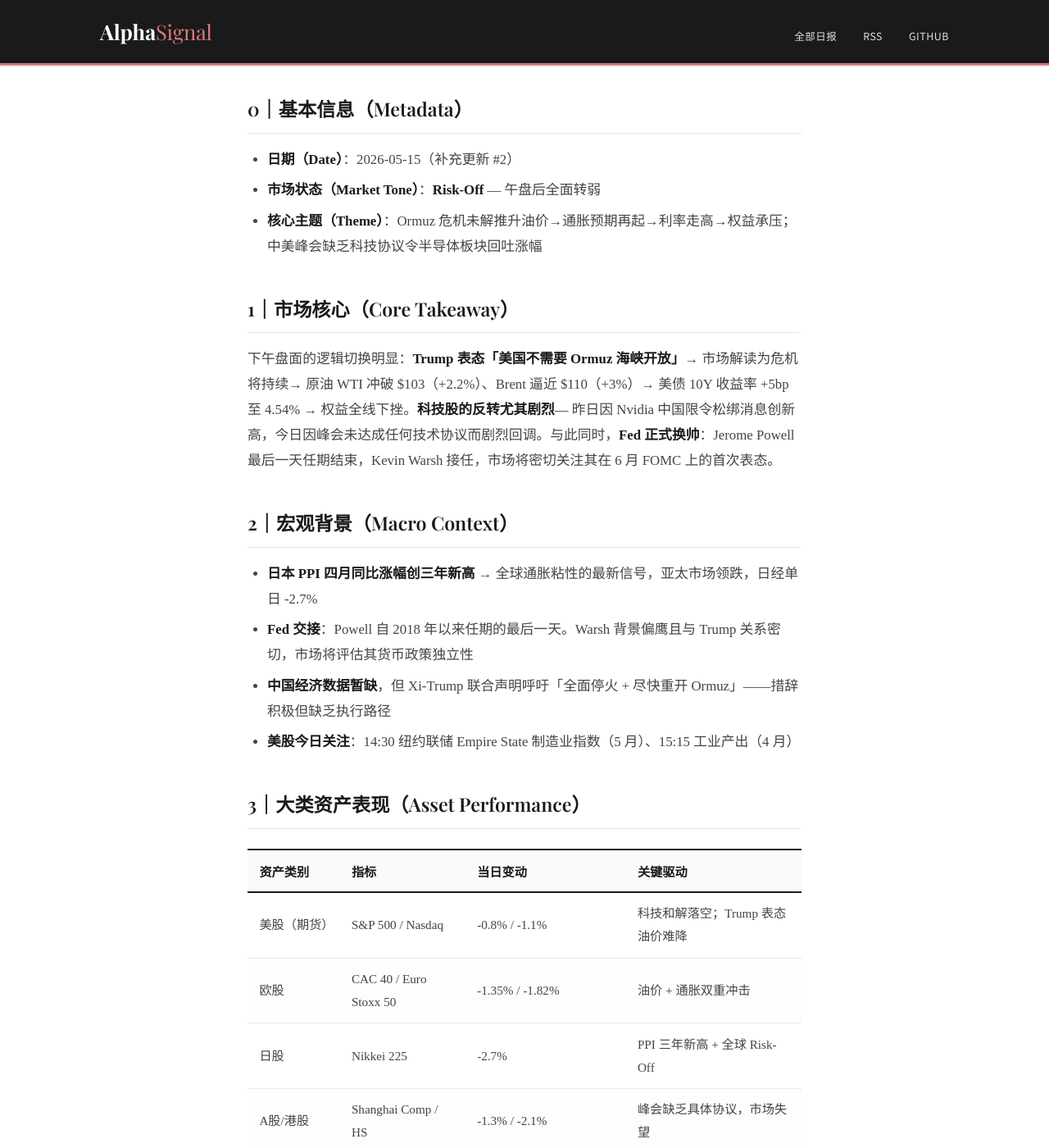
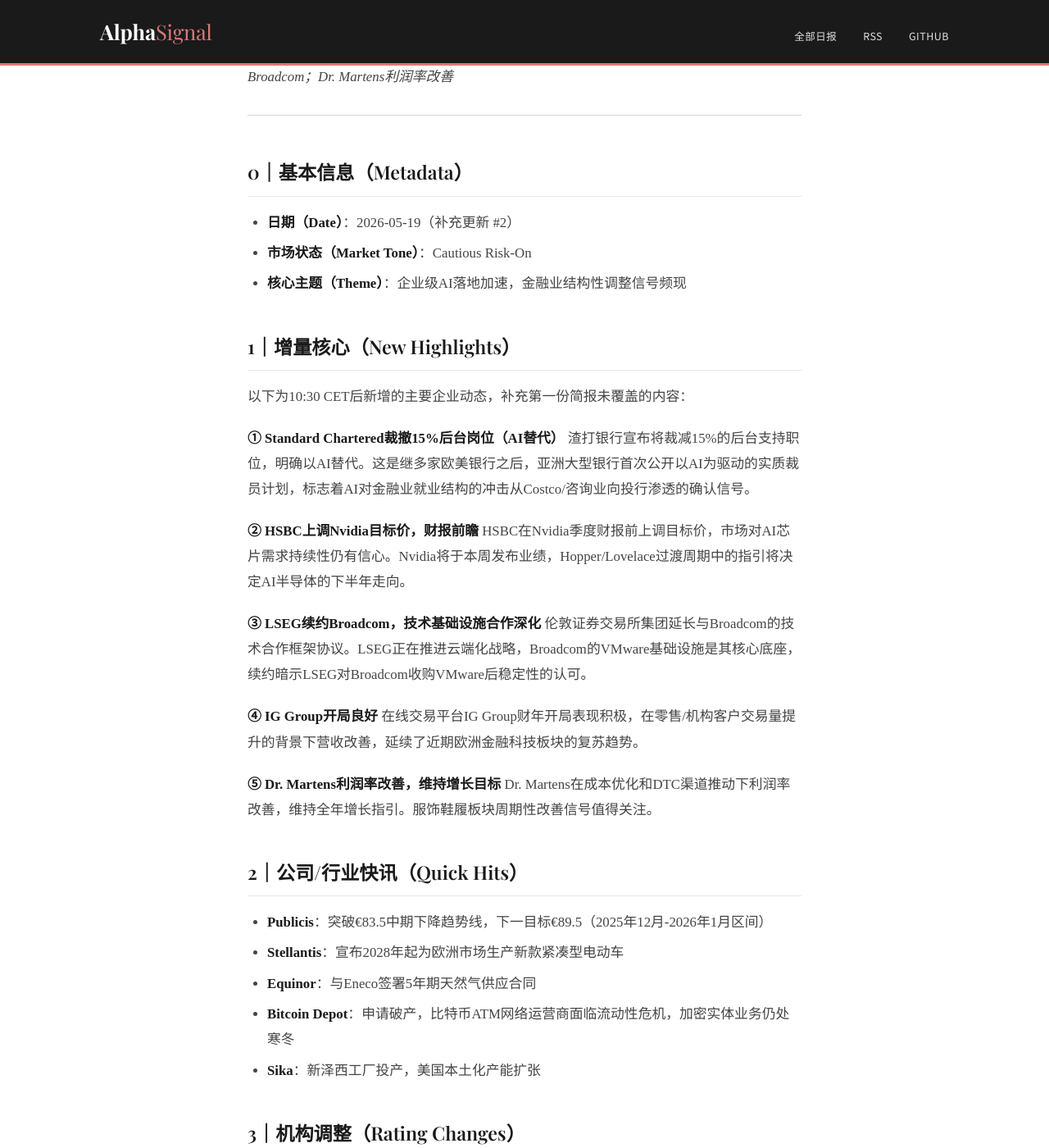
Before and after one commit to tiantiannadaxiong/AlphaSignal, a Jekyll site: the page built from _posts/2026-05-19-saxo-daily-更新-2.md, in a window 1280 px wide and 1400 px high, scrolled down 293 px. Shown: the whole window at 82% size. Built offline with Jekyll 4.4.1, drawn with Linux system fonts in a browser that asks for light colours; some web fonts are replaced; some of the changed text lies outside the part shown.

Commit message:
Revert "chore: consolidate Saxo daily 2026-05-19 — merge all updates into single master report"
This reverts commit de2678114e344b0c081dbfdb282de82a15ee8fd9.

```diff
--- /dev/null
+++ b/_posts/2026-05-19-saxo-daily-更新-2.md
@@ -0,0 +1,53 @@
+---
+layout: post
+title: "2026-05-19 Saxo 补充更新 — SCB裁撤15%后台岗位、HSBC上调Nvidia目标价、LSEG×Broadcom续约"
+date: 2026-05-19 13:00:00 +0800
+venue: "Daily Report"
+description: "Standard Chartered裁撤15%后台（AI替代）；HSBC上调Nvidia目标价；LSEG续约Broadcom；Dr. Martens利润率改善"
+---
+
+## 0｜基本信息（Metadata）
+
+- **日期（Date）**：2026-05-19（补充更新 #2）
+- **市场状态（Market Tone）**：Cautious Risk-On
+- **核心主题（Theme）**：企业级AI落地加速，金融业结构性调整信号频现
+
+## 1｜增量核心（New Highlights）
+
+以下为10:30 CET后新增的主要企业动态，补充第一份简报未覆盖的内容：
+
+**① Standard Chartered裁撤15%后台岗位（AI替代）**
+渣打银行宣布将裁减15%的后台支持职位，明确以AI替代。这是继多家欧美银行之后，亚洲大型银行首次公开以AI为驱动的实质裁员计划，标志着AI对金融业就业结构的冲击从Costco/咨询业向投行渗透的确认信号。
+
+**② HSBC上调Nvidia目标价，财报前瞻**
+HSBC在Nvidia季度财报前上调目标价，市场对AI芯片需求持续性仍有信心。Nvidia将于本周发布业绩，Hopper/Lovelace过渡周期中的指引将决定AI半导体的下半年走向。
+
+**③ LSEG续约Broadcom，技术基础设施合作深化**
+伦敦证券交易所集团延长与Broadcom的技术合作框架协议。LSEG正在推进云端化战略，Broadcom的VMware基础设施是其核心底座，续约暗示LSEG对Broadcom收购VMware后稳定性的认可。
+
+**④ IG Group开局良好**
+在线交易平台IG Group财年开局表现积极，在零售/机构客户交易量提升的背景下营收改善，延续了近期欧洲金融科技板块的复苏趋势。
+
+**⑤ Dr. Martens利润率改善，维持增长目标**
+Dr. Martens在成本优化和DTC渠道推动下利润率改善，维持全年增长指引。服饰鞋履板块周期性改善信号值得关注。
+
+## 2｜公司/行业快讯（Quick Hits）
+
+- **Publicis**：突破€83.5中期下降趋势线，下一目标€89.5（2025年12月-2026年1月区间）
+- **Stellantis**：宣布2028年起为欧洲市场生产新款紧凑型电动车
+- **Equinor**：与Eneco签署5年期天然气供应合同
+- **Bitcoin Depot**：申请破产，比特币ATM网络运营商面临流动性危机，加密实体业务仍处寒冬
+- **Sika**：新泽西工厂投产，美国本土化产能扩张
+
+## 3｜机构调整（Rating Changes）
+
+| 机构 | 标的 | 动作 | 目标价 | 要点 |
+|------|------|------|--------|------|
+| HSBC | Nvidia | 上调目标价 | — | 财报前看好AI需求 |
+| Oddo BHF | Alstom | 重申买入 | — | — |
+| DZ Bank | Bertrandt | 目标价减半 | — | 工程咨询需求疲软 |
+| Berenberg | AMS | 乐观 | — | 逢低买入逻辑 |
+
+## 4｜一句话总结（One-line Summary）
+
+> 渣打15%裁员是AI冲击金融就业的最明确信号；Nvidia财报前HSBC上调目标价让AI叙事仍有支撑，但当前持仓结构已经从"全押GPU"转向"寻找AI落地受益者"。
```
Also changed, not shown: _posts/2026-05-19-saxo-daily-更新-3.md (added, +55 -0 lines), _posts/2026-05-19-saxo-daily.md (+1 -46 lines).
